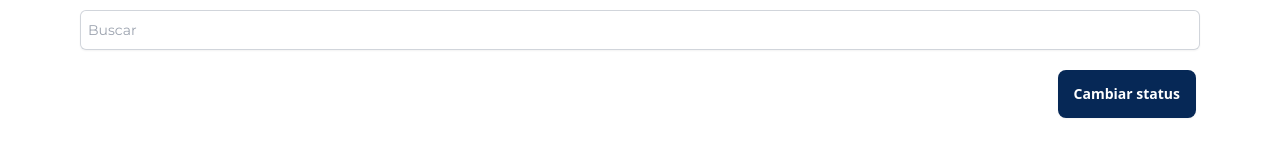
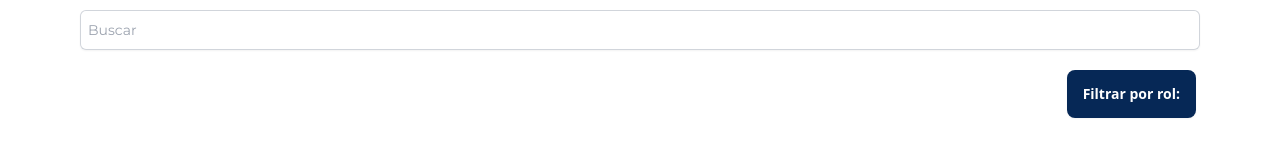
Before and after one commit to Kojimena/nomadeGlobal, a Next.js app: page /admin in a window 1280 px wide. Shown: the part 182-338 px from the top of the page. Built offline with nearby package versions, Linux system fonts and the light colour scheme.

Commit message:
Update page.jsx

```diff
--- a/app/admin/page.jsx
+++ b/app/admin/page.jsx
@@ -92,7 +92,7 @@ const AdminPage = () => {
         />
         <div className='flex lg:justify-end w-full py-4 justify-start'>
             <div className="dropdown dropdown-hover">
-                <div tabIndex={0} role="button" className="dropSummary">Cambiar status</div>
+                <div tabIndex={0} role="button" className="dropSummary">Filtrar por rol:</div>
                 <div tabIndex={0} className="dropdown-content z-[1] card card-compact w-64 p-2 shadow bg-darkBlue">
                     <ul className="card-body text-white">
                         <li className={activeFilter === 'worker' ? 'bg-lightBlue rounded-md p-2' : ''} onClick={() => handleFilter('worker')}><a>Trabajadores</a></li>
```
